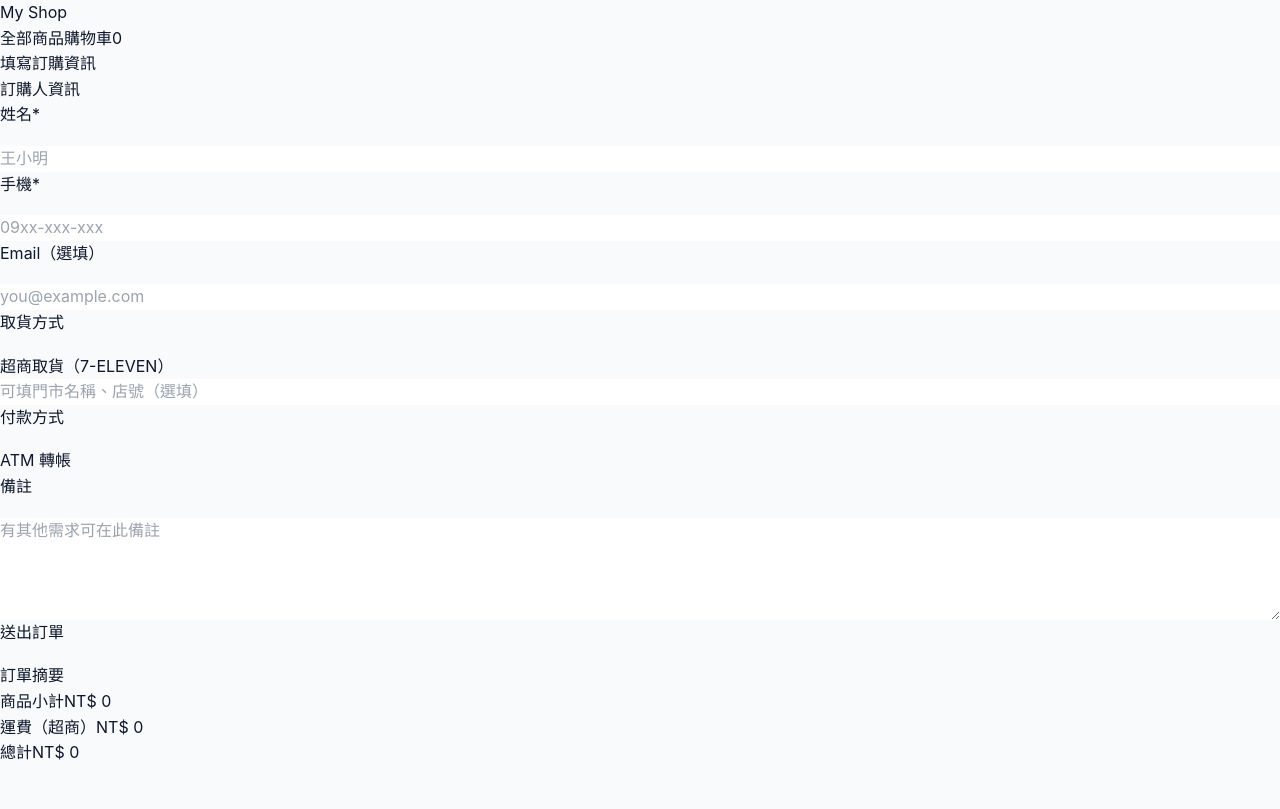
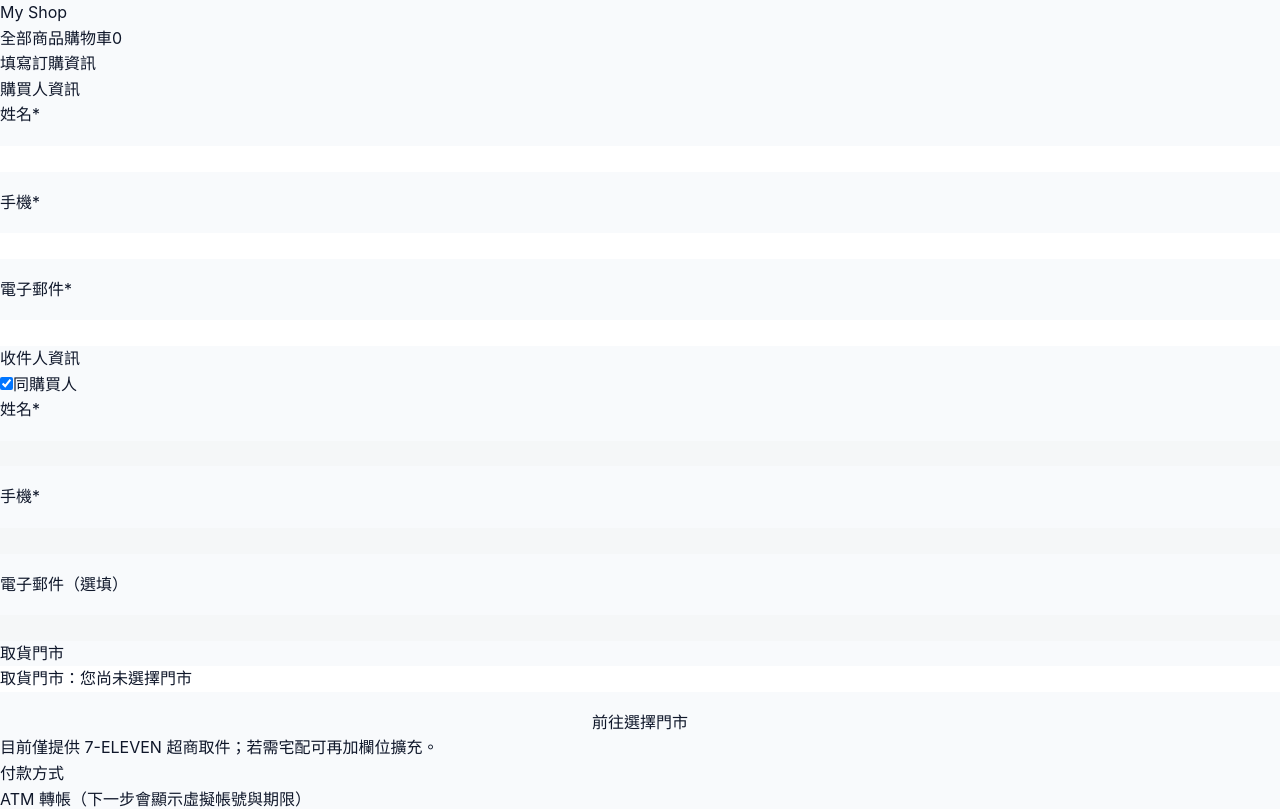
Before and after one commit to qweqwe55123/myshop, a Next.js app: page /checkout in a window 1280 px wide. Shown: the top 809 px of the page. Built offline with nearby package versions, Linux system fonts and the light colour scheme.

Commit message:
feat(checkout): add 7-11 store picker & move ATM info to order success page

```diff
--- a/app/components/CheckoutForm.jsx
+++ b/app/components/CheckoutForm.jsx
@@ -1,27 +1,45 @@
 "use client";
 
-import { useState, useMemo } from "react";
+import { useEffect, useMemo, useState } from "react";
 import { useRouter } from "next/navigation";
-import { useCart } from "../components/CartProvider"; // 你的 CartProvider 路徑
+import { useCart } from "../components/CartProvider";
+import StorePicker from "./StorePicker";
 
 export default function CheckoutForm() {
   const router = useRouter();
-  const { items, removeItem, clearCart } = useCart?.() || { items: [] };
+  const { items = [], clearCart } = useCart?.() || { items: [] };
 
   const subTotal = useMemo(
     () => items.reduce((s, it) => s + (Number(it.price) || 0) * (Number(it.qty) || 1), 0),
     [items]
   );
-  const shipping = items.length > 0 ? 60 : 0; // 你之前指定只用超商，運費固定 60
+  const shipping = items.length ? 60 : 0;
   const total = subTotal + shipping;
 
   const [form, setForm] = useState({
+    // 購買人
     name: "",
     phone: "",
     email: "",
+    // 收件人
+    rName: "",
+    rPhone: "",
+    rEmail: "",
+    sameAsBuyer: true,
+    // 門市
+    pickupStore: "",
+    // 備註
     note: "",
-    pickupStore: "", // 超商門市（可選填）
   });
+
+  //「同購買人」同步
+  useEffect(() => {
+    if (form.sameAsBuyer) {
+      setForm((f) => ({ ...f, rName: f.name, rPhone: f.phone, rEmail: f.email }));
+    }
+  }, [form.sameAsBuyer, form.name, form.phone, form.email]);
+
+  const [openPicker, setOpenPicker] = useState(false);
   const [loading, setLoading] = useState(false);
   const [err, setErr] = useState("");
 
@@ -31,14 +49,10 @@ export default function CheckoutForm() {
     e.preventDefault();
     setErr("");
 
-    if (!items.length) {
-      setErr("購物車是空的。");
-      return;
-    }
-    if (!form.name || !form.phone) {
-      setErr("請填寫姓名與手機。");
-      return;
-    }
+    if (!items.length) return setErr("購物車是空的。");
+    if (!form.name || !form.phone || !form.email) return setErr("請填購買人姓名 / 手機 / Email。");
+    if (!form.rName || !form.rPhone) return setErr("請填收件人姓名 / 手機。");
+    if (!form.pickupStore) return setErr("請選擇取貨門市。");
 
     try {
       setLoading(true);
@@ -49,31 +63,34 @@ export default function CheckoutForm() {
           customer: {
             name: form.name,
             phone: form.phone,
-            email: form.email || null,
+            email: form.email,
             note: form.note || null,
-            pickupStore: form.pickupStore || null, // 備存門市資訊（如要也可寫到 DB）
+            pickupStore: form.pickupStore,
+            shipMethod: "CVS_7ELEVEN",
             payMethod: "ATM",
-            shipMethod: "CVS_7ELEVEN",
+          },
+          receiver: {
+            name: form.rName,
+            phone: form.rPhone,
+            email: form.rEmail || null,
           },
           items: items.map((it) => ({
             id: it.id,
+            name: it.name,
+            price: it.price,
             qty: Number(it.qty) || 1,
+            image: it.image || (Array.isArray(it.images) && (it.images[2] || it.images[0])) || null,
           })),
         }),
       });
 
       const data = await res.json().catch(() => ({}));
-
       if (!res.ok) {
         setErr(data?.message || data?.error || `建立失敗（${res.status}）`);
         return;
       }
 
-      // 建立成功 → 清購物車（若你的 CartProvider 有 clearCart）
-      if (typeof clearCart === "function") {
-        try { clearCart(); } catch {}
-      }
-
+      try { clearCart?.(); } catch {}
       router.push(`/orders/${data.id}`);
     } catch (e2) {
       setErr(String(e2?.message ?? e2));
@@ -83,82 +100,115 @@ export default function CheckoutForm() {
   };
 
   return (
+    <>
+      <StorePicker
+        open={openPicker}
+        onClose={() => setOpenPicker(false)}
+        onSelect={(s) => setForm((f) => ({ ...f, pickupStore: s }))}
+      />
+
       <div className="grid gap-6 md:grid-cols-2">
-      {/* 左：表單 */}
-      <form onSubmit={submit} className="space-y-4 rounded-2xl border p-5 bg-white">
-        <h2 className="font-semibold text-lg">訂購人資訊</h2>
+        {/* 左側：表單 */}
+        <form onSubmit={submit} className="space-y-6 rounded-2xl border p-5 bg-white">
+          <section className="space-y-3">
+            <h2 className="font-semibold text-lg">購買人資訊</h2>
+            <div className="grid gap-4 md:grid-cols-2">
+              <div className="grid gap-2">
+                <label className="text-sm">姓名<span className="text-red-500">*</span></label>
+                <input name="name" value={form.name} onChange={onChange} className="rounded-md border p-2" />
+              </div>
+              <div className="grid gap-2">
+                <label className="text-sm">手機<span className="text-red-500">*</span></label>
+                <input name="phone" value={form.phone} onChange={onChange} className="rounded-md border p-2" />
+              </div>
+              <div className="grid gap-2 md:col-span-2">
+                <label className="text-sm">電子郵件<span className="text-red-500">*</span></label>
+                <input name="email" value={form.email} onChange={onChange} className="rounded-md border p-2" />
+              </div>
+            </div>
+          </section>
 
-        <div className="grid gap-3">
-          <label className="text-sm">
-            姓名<span className="text-red-500">*</span>
+          <section className="space-y-3">
+            <h2 className="font-semibold text-lg">收件人資訊</h2>
+            <label className="inline-flex items-center gap-2 text-sm">
+              <input
+                type="checkbox"
+                checked={form.sameAsBuyer}
+                onChange={(e) => setForm((f) => ({ ...f, sameAsBuyer: e.target.checked }))}
+              />
+              同購買人
             </label>
+            <div className="grid gap-4 md:grid-cols-2">
+              <div className="grid gap-2">
+                <label className="text-sm">姓名<span className="text-red-500">*</span></label>
                 <input
-            name="name"
-            value={form.name}
+                  name="rName"
+                  value={form.rName}
                   onChange={onChange}
-            className="rounded-md border p-2"
-            placeholder="王小明"
-            required
+                  disabled={form.sameAsBuyer}
+                  className="rounded-md border p-2 disabled:bg-slate-50"
                 />
               </div>
-
-        <div className="grid gap-3">
-          <label className="text-sm">
-            手機<span className="text-red-500">*</span>
-          </label>
+              <div className="grid gap-2">
+                <label className="text-sm">手機<span className="text-red-500">*</span></label>
                 <input
-            name="phone"
-            value={form.phone}
+                  name="rPhone"
+                  value={form.rPhone}
                   onChange={onChange}
-            className="rounded-md border p-2"
-            placeholder="09xx-xxx-xxx"
-            required
+                  disabled={form.sameAsBuyer}
+                  className="rounded-md border p-2 disabled:bg-slate-50"
                 />
               </div>
-
-        <div className="grid gap-3">
-          <label className="text-sm">Email（選填）</label>
+              <div className="grid gap-2 md:col-span-2">
+                <label className="text-sm">電子郵件（選填）</label>
                 <input
-            name="email"
-            value={form.email}
+                  name="rEmail"
+                  value={form.rEmail}
                   onChange={onChange}
-            className="rounded-md border p-2"
-            placeholder="you@example.com"
-          />
-        </div>
-
-        <div className="grid gap-3">
-          <label className="text-sm">取貨方式</label>
-          <div className="rounded-md border p-3 bg-slate-50">
-            <div className="font-medium">超商取貨（7-ELEVEN）</div>
-            <div className="mt-2 grid gap-2">
-              <input
-                name="pickupStore"
-                value={form.pickupStore}
-                onChange={onChange}
-                className="rounded-md border p-2"
-                placeholder="可填門市名稱、店號（選填）"
+                  disabled={form.sameAsBuyer}
+                  className="rounded-md border p-2 disabled:bg-slate-50"
                 />
               </div>
             </div>
+          </section>
+
+          <section className="space-y-3">
+            <h2 className="font-semibold text-lg">取貨門市</h2>
+            <div className="grid gap-3 md:grid-cols-[1fr_auto]">
+              <input
+                readOnly
+                value={form.pickupStore || "取貨門市：您尚未選擇門市"}
+                className={`rounded-md border p-2 ${!form.pickupStore ? "text-red-600" : ""}`}
+              />
+              <button
+                type="button"
+                onClick={() => setOpenPicker(true)}
+                className="rounded-lg border px-4 py-2 hover:bg-slate-50"
+              >
+                前往選擇門市
+              </button>
             </div>
+            <p className="text-xs text-slate-500">目前僅提供 7-ELEVEN 超商取件；若需宅配可再加欄位擴充。</p>
+          </section>
 
-        <div className="grid gap-3">
-          <label className="text-sm">付款方式</label>
-          <div className="rounded-md border p-3 bg-slate-50">ATM 轉帳</div>
+          <section className="space-y-3">
+            <h2 className="font-semibold text-lg">付款方式</h2>
+            <div className="rounded-md border p-3 bg-slate-50">
+              ATM 轉帳（下一步會顯示虛擬帳號與期限）
             </div>
+          </section>
 
-        <div className="grid gap-3">
-          <label className="text-sm">備註</label>
+          <section className="space-y-2">
+            <h2 className="font-semibold text-lg">訂單備註</h2>
             <textarea
               name="note"
               value={form.note}
               onChange={onChange}
-            className="rounded-md border p-2"
+              className="w-full rounded-md border p-2"
               rows={4}
-            placeholder="有其他需求可在此備註"
+              placeholder="如有其他需求在此備註"
             />
-        </div>
+          </section>
 
           {err && (
             <div className="rounded-md border border-red-300 bg-red-50 p-3 text-sm text-red-700">
@@ -171,11 +221,11 @@ export default function CheckoutForm() {
             disabled={loading || !items.length}
             className="w-full rounded-lg bg-black px-4 py-2 text-white disabled:opacity-50"
           >
-          {loading ? "送出中…" : "送出訂單"}
+            {loading ? "送出中…" : "前往付款 - ATM 虛擬帳號"}
           </button>
         </form>
 
-      {/* 右：訂單摘要 */}
+        {/* 右側：訂單摘要 */}
         <div className="space-y-4 rounded-2xl border p-5 bg-white">
           <h2 className="font-semibold text-lg">訂單摘要</h2>
           <ul className="divide-y">
@@ -190,20 +240,12 @@ export default function CheckoutForm() {
           </ul>
           <div className="h-px bg-slate-200" />
           <div className="space-y-1 text-sm">
-          <div className="flex justify-between">
-            <span>商品小計</span>
-            <span>NT$ {subTotal}</span>
-          </div>
-          <div className="flex justify-between">
-            <span>運費（超商）</span>
-            <span>NT$ {shipping}</span>
-          </div>
-          <div className="flex justify-between font-semibold">
-            <span>總計</span>
-            <span>NT$ {total}</span>
+            <div className="flex justify-between"><span>商品小計</span><span>NT$ {subTotal}</span></div>
+            <div className="flex justify-between"><span>運費（超商）</span><span>NT$ {shipping}</span></div>
+            <div className="flex justify-between font-semibold"><span>總計</span><span>NT$ {total}</span></div>
           </div>
         </div>
       </div>
-    </div>
+    </>
   );
 }
--- /dev/null
+++ b/app/components/StorePicker.jsx
@@ -0,0 +1,95 @@
+"use client";
+
+import { useEffect, useMemo, useState } from "react";
+
+/**
+ * 極簡門市選擇器（只示範 7-ELEVEN）
+ * props:
+ *  - open: boolean
+ *  - onClose: () => void
+ *  - onSelect: (storeName: string) => void
+ */
+export default function StorePicker({ open, onClose, onSelect }) {
+  const [q, setQ] = useState("");
+
+  // 你可以改成打 API 取得門市；這裡先做一些示範門市
+  const stores = useMemo(
+    () => [
+      "7-ELEVEN 台北車站門市",
+      "7-ELEVEN 西門町武昌門市",
+      "7-ELEVEN 信義威秀門市",
+      "7-ELEVEN 板橋車站門市",
+      "7-ELEVEN 台中車站門市",
+      "7-ELEVEN 高雄夢時代門市",
+    ],
+    []
+  );
+
+  const filtered = useMemo(() => {
+    const k = q.trim();
+    if (!k) return stores;
+    return stores.filter((s) => s.toLowerCase().includes(k.toLowerCase()));
+  }, [q, stores]);
+
+  useEffect(() => {
+    if (!open) setQ("");
+  }, [open]);
+
+  if (!open) return null;
+
+  return (
+    <div className="fixed inset-0 z-50 flex items-center justify-center">
+      {/* 背景 */}
+      <div
+        className="absolute inset-0 bg-black/40"
+        onClick={onClose}
+        aria-hidden
+      />
+      {/* 面板 */}
+      <div className="relative z-10 w-full max-w-xl rounded-2xl bg-white p-5 shadow-xl">
+        <div className="mb-4 flex items-center justify-between">
+          <h3 className="text-lg font-semibold">選擇 7-ELEVEN 門市</h3>
+          <button
+            className="rounded-md border px-3 py-1 text-sm hover:bg-slate-50"
+            onClick={onClose}
+          >
+            關閉
+          </button>
+        </div>
+
+        <input
+          value={q}
+          onChange={(e) => setQ(e.target.value)}
+          placeholder="輸入區域 / 門市關鍵字"
+          className="mb-4 w-full rounded-md border p-2"
+        />
+
+        <div className="max-h-72 overflow-auto rounded-lg border">
+          {filtered.length === 0 ? (
+            <div className="p-4 text-sm text-slate-500">查無符合門市</div>
+          ) : (
+            <ul className="divide-y">
+              {filtered.map((s) => (
+                <li
+                  key={s}
+                  className="flex items-center justify-between px-4 py-3 hover:bg-slate-50"
+                >
+                  <span className="truncate">{s}</span>
+                  <button
+                    className="rounded-md border px-3 py-1 text-sm hover:bg-slate-100"
+                    onClick={() => {
+                      onSelect?.(s);
+                      onClose?.();
+                    }}
+                  >
+                    使用此門市
+                  </button>
+                </li>
+              ))}
+            </ul>
+          )}
+        </div>
+      </div>
+    </div>
+  );
+}
```
Also changed, not shown: app/orders/[id]/page.jsx (+72 -35 lines). Lines whose indentation alone changed are shown as unchanged.
